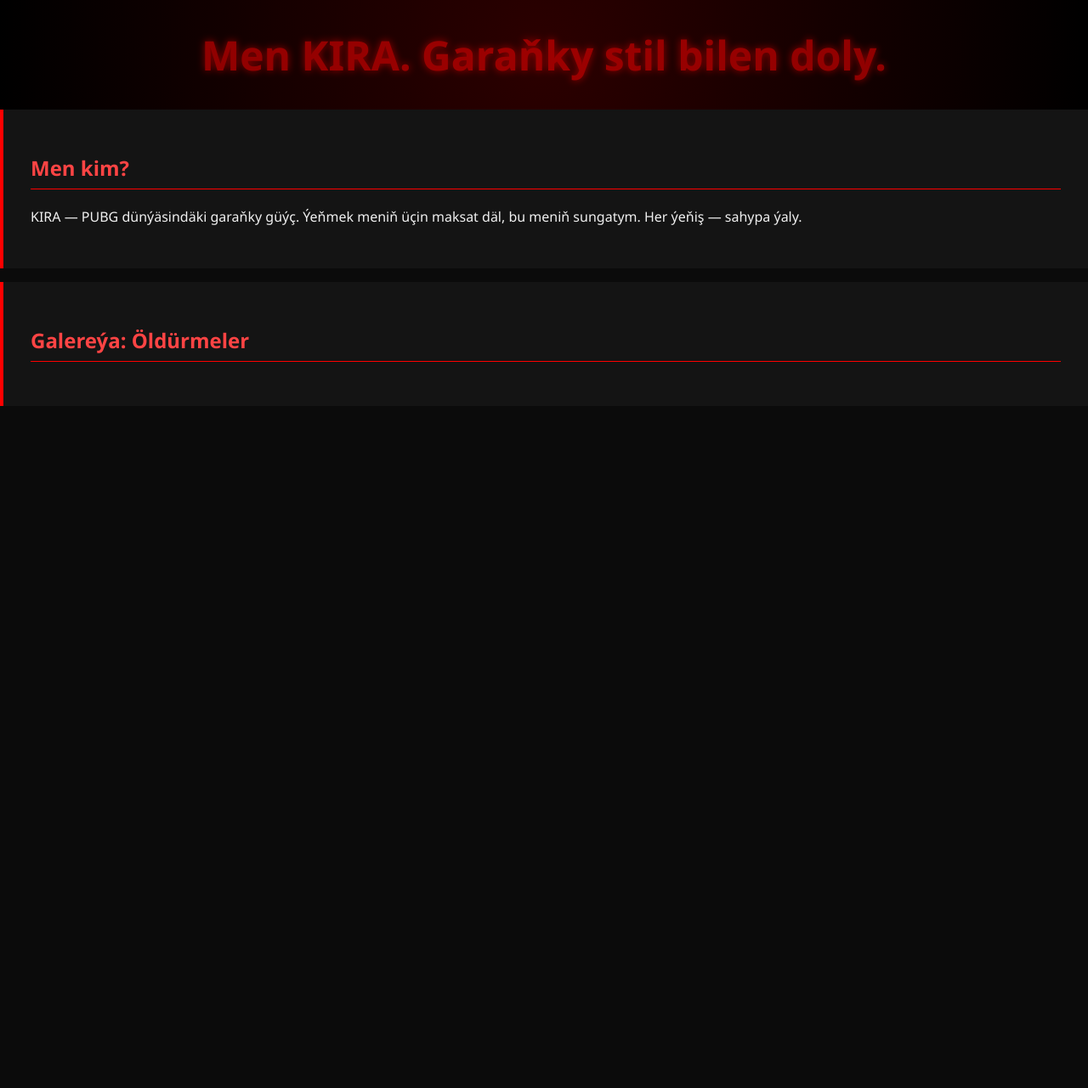
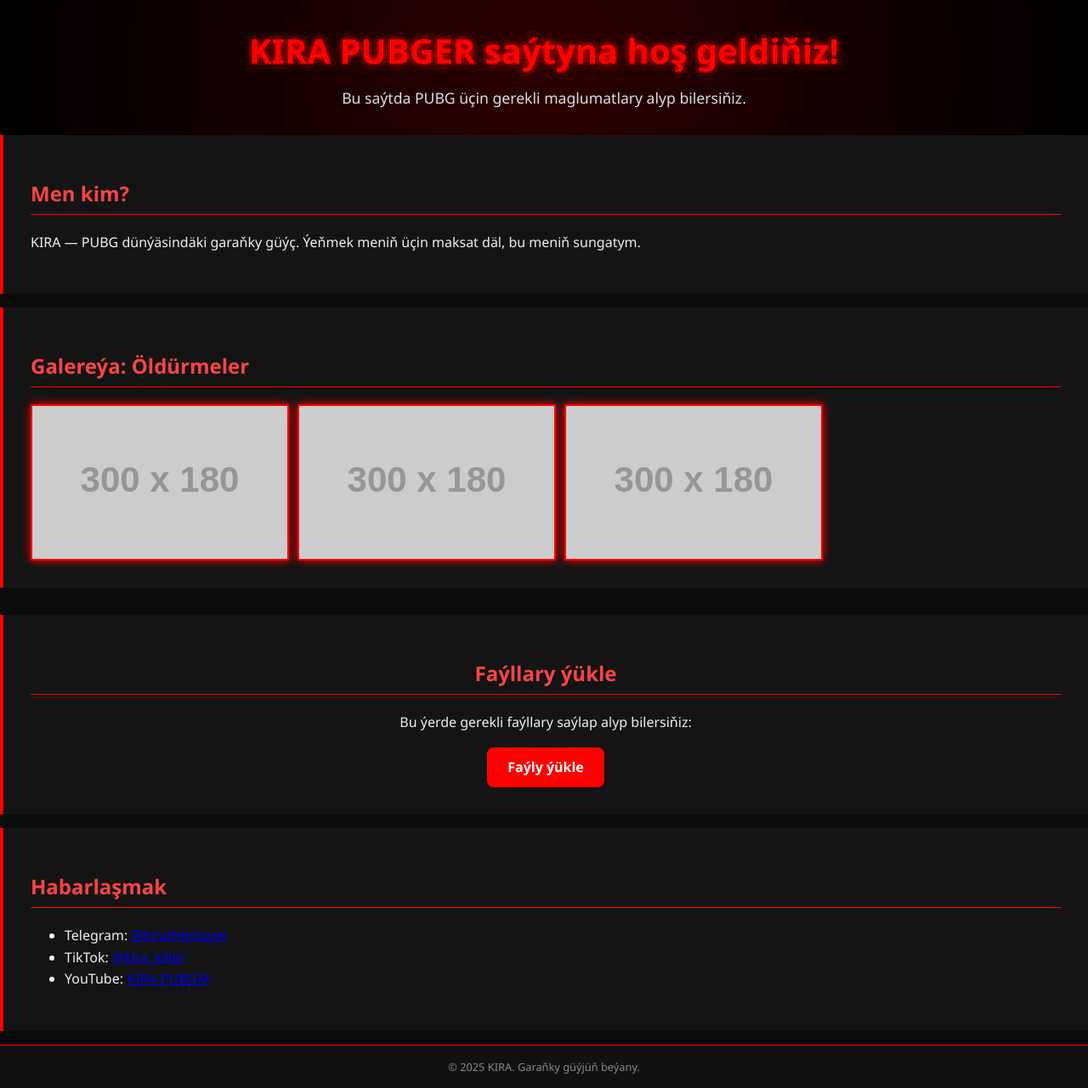
Before and after one commit to myrza077/Kira-Pubg-site, a plain HTML site: page index.html in a window 1280 px wide. Shown: the whole page at 85% size. Before the commit the page ends 800 px from the top, so only its background shows below. Drawn offline with Linux system fonts and the light colour scheme; placeholder pictures from the web are drawn by us.

Commit message:
Сайтты жаңарттым

```diff
--- a/index.html
+++ b/index.html
@@ -18,15 +18,15 @@
       box-shadow: 0 0 20px red;
     }
     header h1 {
-      font-size: 3rem;
+      font-size: 2.5rem;
       margin: 0;
       color: #ff0000;
       text-shadow: 0 0 10px red;
-      animation: flicker 1.5s infinite;
     }
-    @keyframes flicker {
-      0%, 100% { opacity: 1; }
-      50% { opacity: 0.5; }
+    .intro {
+      font-size: 1.1rem;
+      margin-top: 1rem;
+      color: #ddd;
     }
     section {
       padding: 2rem;
@@ -52,6 +52,23 @@
       border: 2px solid #ff0000;
       box-shadow: 0 0 10px red;
     }
+    .download-area {
+      text-align: center;
+      margin-top: 2rem;
+    }
+    .download-area a {
+      display: inline-block;
+      padding: 0.8rem 1.5rem;
+      background-color: red;
+      color: white;
+      text-decoration: none;
+      border-radius: 8px;
+      font-weight: bold;
+      transition: background-color 0.3s;
+    }
+    .download-area a:hover {
+      background-color: darkred;
+    }
     footer {
       text-align: center;
       padding: 1rem;
@@ -64,13 +81,41 @@
 </head>
 <body>
   <header>
-    <h1>Men KIRA. Garaňky stil bilen doly.</h1>
+    <h1>KIRA PUBGER saýtyna hoş geldiňiz!</h1>
+    <div class="intro">Bu saýtda PUBG üçin gerekli maglumatlary alyp bilersiňiz.</div>
   </header>
 
   <section>
     <h2>Men kim?</h2>
-    <p>KIRA — PUBG dünýäsindäki garaňky güýç. Ýeňmek meniň üçin maksat däl, bu meniň sungatym. Her ýeňiş — sahypa ýaly.</p>
+    <p>KIRA — PUBG dünýäsindäki garaňky güýç. Ýeňmek meniň üçin maksat däl, bu meniň sungatym.</p>
   </section>
 
   <section>
-    <h2>Galereýa: Öldürmeler</h
+    <h2>Galereýa: Öldürmeler</h2>
+    <div class="gallery">
+      <img src="https://via.placeholder.com/300x180.png?text=Kill+1" alt="Kill Highlight">
+      <img src="https://via.placeholder.com/300x180.png?text=Kill+2" alt="Kill Highlight">
+      <img src="https://via.placeholder.com/300x180.png?text=Kill+3" alt="Kill Highlight">
+    </div>
+  </section>
+
+  <section class="download-area">
+    <h2>Faýllary ýükle</h2>
+    <p>Bu ýerde gerekli faýllary saýlap alyp bilersiňiz:</p>
+    <a href="https://github.com/myrza077/Kira-Pubg-site/raw/main/sample-file.zip" download>Faýly ýükle</a>
+  </section>
+
+  <section>
+    <h2>Habarlaşmak</h2>
+    <ul>
+      <li>Telegram: <a href="https://t.me/kiratheplayer" target="_blank">@kiratheplayer</a></li>
+      <li>TikTok: <a href="https://tiktok.com/@kira_killer" target="_blank">@kira_killer</a></li>
+      <li>YouTube: <a href="https://youtube.com/@kira_pubgm" target="_blank">KIRA PUBGM</a></li>
+    </ul>
+  </section>
+
+  <footer>
+    © 2025 KIRA. Garaňky güýjüň beýany.
+  </footer>
+</body>
+</html>
```
